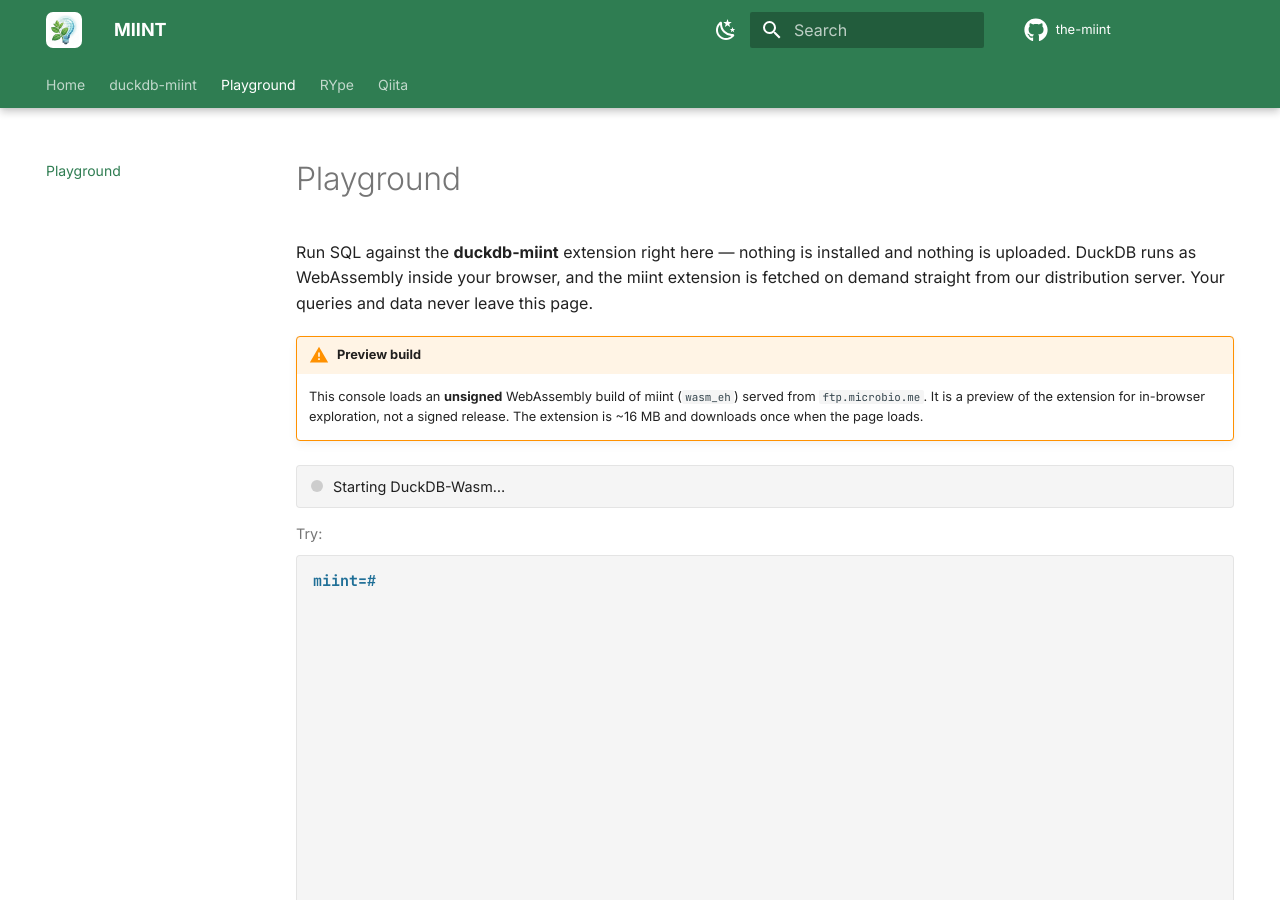
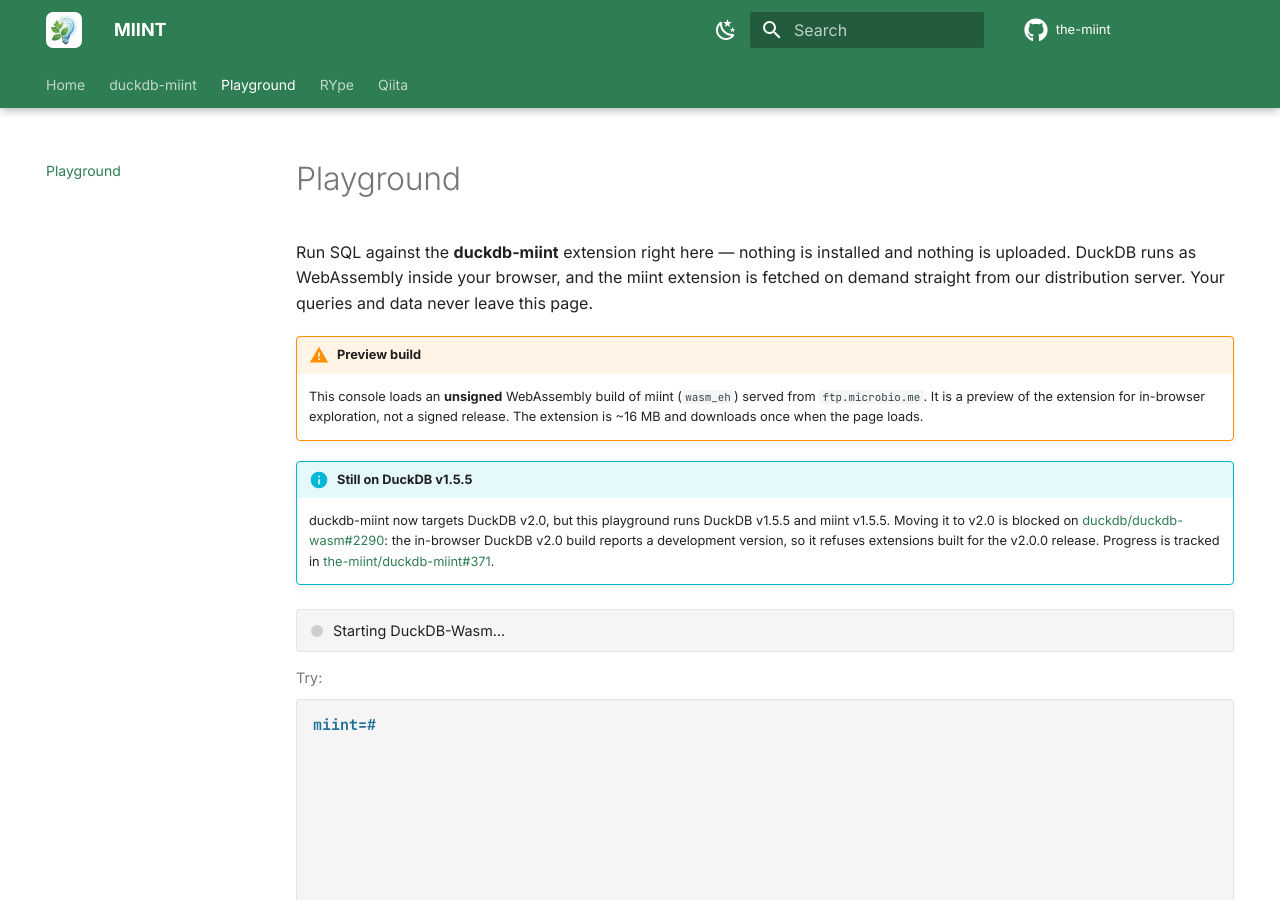
Before and after one commit to the-miint/the-miint.github.io, an MkDocs documentation site: the page built from docs/playground.md, in a window 1280 px wide and 900 px high. Built offline with MkDocs 1.6.1 and Material for MkDocs 9.7.7, drawn with Linux system fonts in a browser that asks for light colours.

Commit message:
docs(playground): note that DuckDB v2.0 is blocked on duckdb-wasm#2290
Co-Authored-By: Claude Opus 5.5 <noreply@anthropic.com>

```diff
--- a/docs/playground.md
+++ b/docs/playground.md
@@ -15,6 +15,14 @@ distribution server. Your queries and data never leave this page.
     (`wasm_eh`) served from `ftp.microbio.me`. It is a preview of the
     extension for in-browser exploration, not a signed release. The
     extension is ~16 MB and downloads once when the page loads.
+
+!!! info "Still on DuckDB v1.5.5"
+    duckdb-miint now targets DuckDB v2.0, but this playground runs DuckDB
+    v1.5.5 and miint v1.5.5. Moving it to v2.0 is blocked on
+    [duckdb/duckdb-wasm#2290](https://github.com/duckdb/duckdb-wasm/issues/2290):
+    the in-browser DuckDB v2.0 build reports a development version, so it
+    refuses extensions built for the v2.0.0 release. Progress is tracked in
+    [the-miint/duckdb-miint#371](https://github.com/the-miint/duckdb-miint/issues/371).
 
 <style>
 #miint-playground {
```
